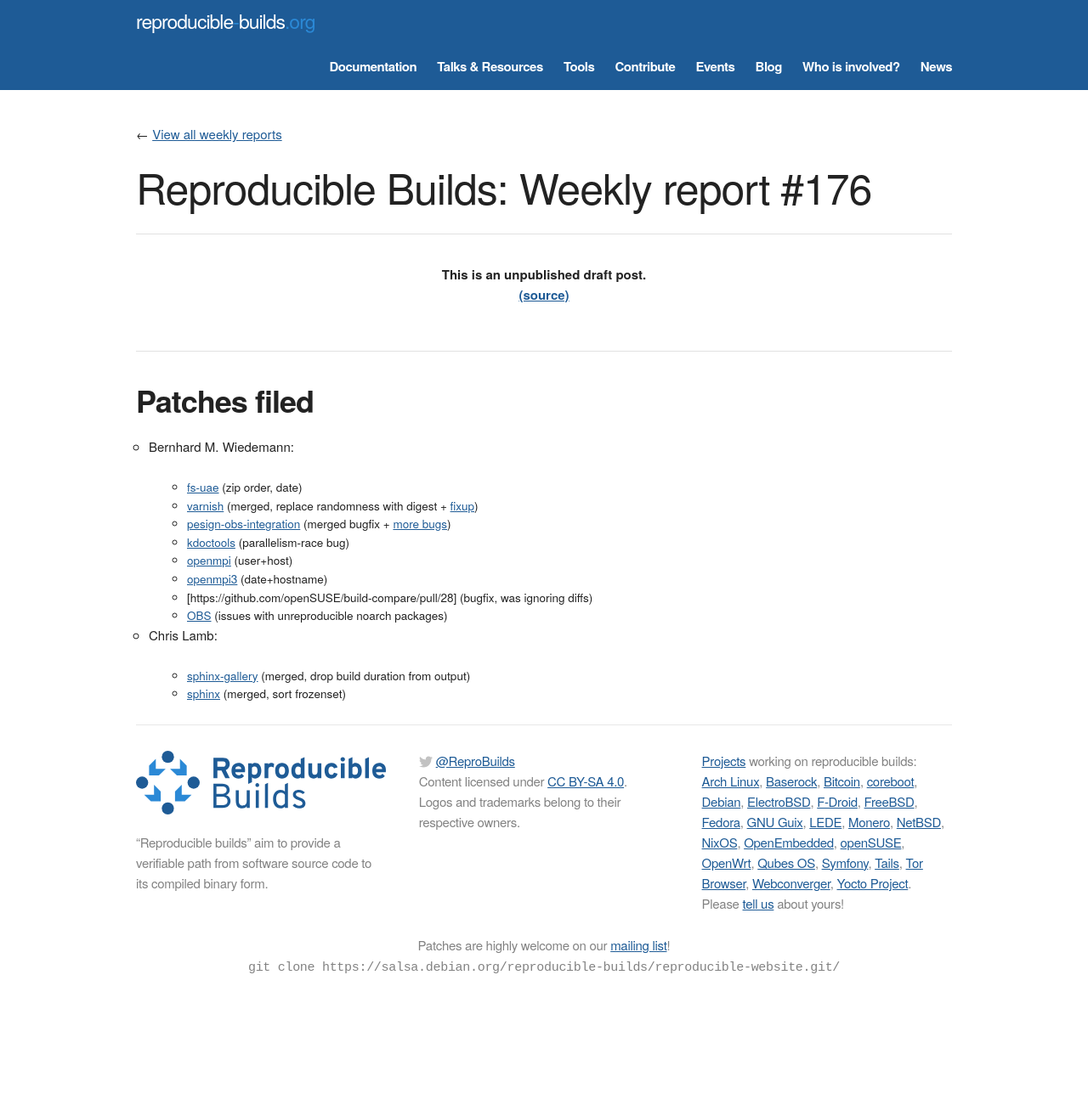
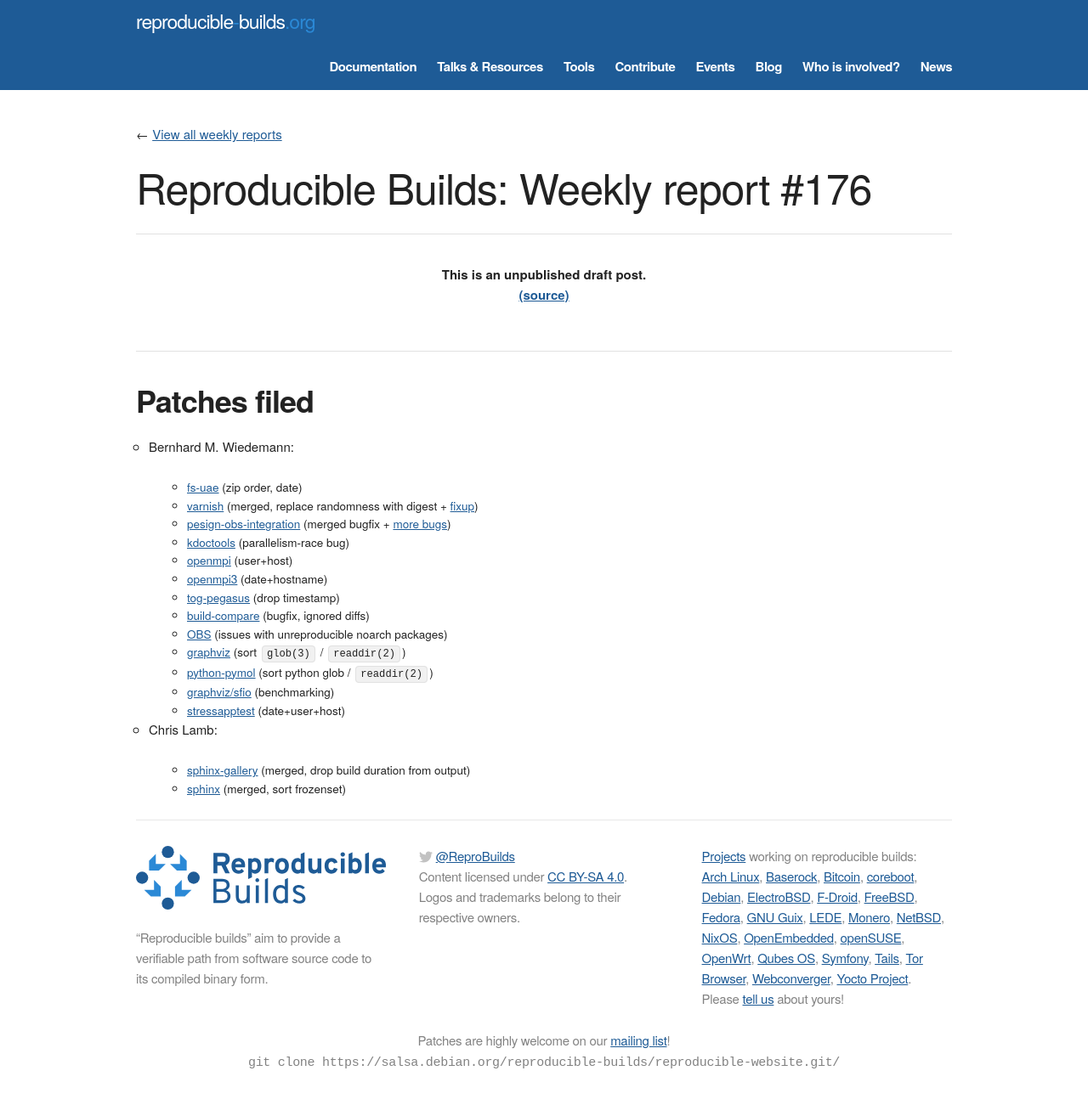
Before and after one commit to prototypefund/reproducible-website, a Jekyll site: the page built from _blog/posts/176.md, in a window 1280 px wide. Shown: the whole page at 85% size. Built offline with Jekyll 4.4.1, drawn with Linux system fonts in a browser that asks for light colours; some web fonts are replaced; before the commit the page ends 1182 px from its top, so only the background shows below that.

Commit message:
176: +5 patches

```diff
--- a/_blog/posts/176.md
+++ b/_blog/posts/176.md
@@ -15,8 +15,14 @@
     * [kdoctools](https://bugs.kde.org/show_bug.cgi?id=398263) (parallelism-race bug)
     * [openmpi](https://github.com/open-mpi/ompi/pull/5653) (user+host)
     * [openmpi3](https://build.opensuse.org/request/show/632805) (date+hostname)
-    * [https://github.com/openSUSE/build-compare/pull/28] (bugfix, was ignoring diffs)
+    * [tog-pegasus](https://build.opensuse.org/request/show/634516) (drop timestamp)
+    * [build-compare](https://github.com/openSUSE/build-compare/pull/28) (bugfix, ignored diffs)
     * [OBS](https://github.com/openSUSE/open-build-service/issues/5784) (issues with unreproducible noarch packages)
+    * [graphviz](https://gitlab.com/graphviz/graphviz/merge_requests/1290) (sort `glob(3)` / `readdir(2)`)
+    * [python-pymol](https://github.com/schrodinger/pymol-open-source/pull/6) (sort python glob / `readdir(2)`)
+    * [graphviz/sfio](https://gitlab.com/graphviz/graphviz/issues/1422) (benchmarking)
+    * [stressapptest](https://github.com/stressapptest/stressapptest/pull/65) (date+user+host)
+
 
 * Chris Lamb:
     * [sphinx-gallery](https://github.com/sphinx-gallery/sphinx-gallery/pull/390#issuecomment-418199063) (merged, drop build duration from output)
```
